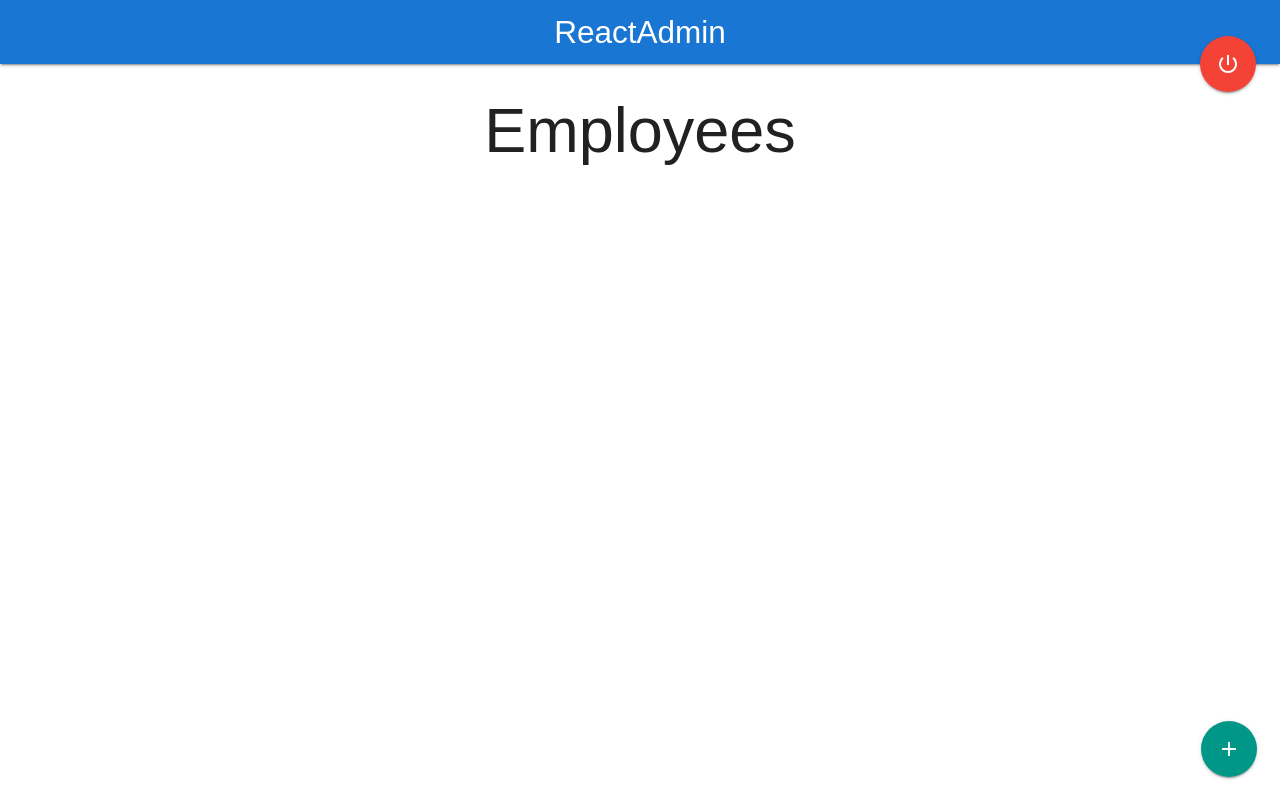
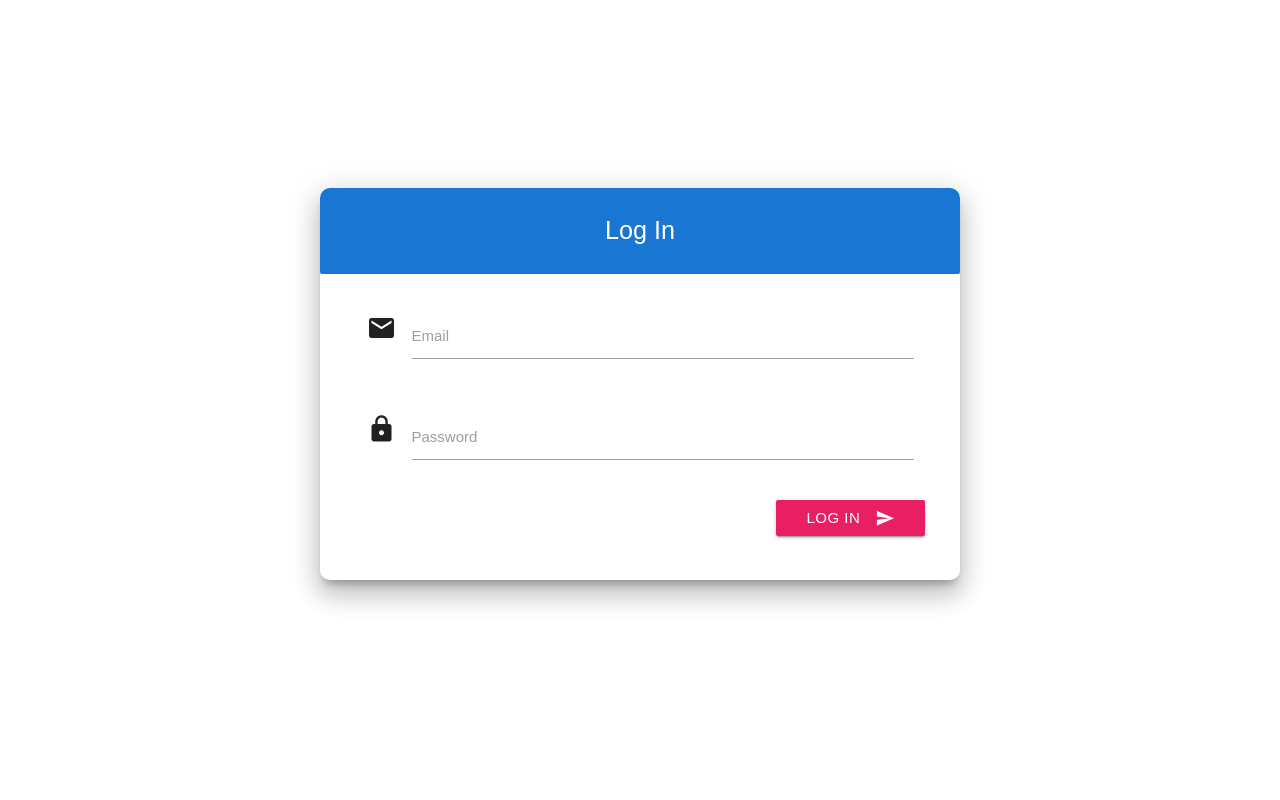
Before and after one commit to NomanGul/React-Admin, a React (Create React App) app: page / in a window 1280 px wide. Built offline with nearby package versions, Linux system fonts and the light colour scheme.

Commit message:
little bit changes for deploying

```diff
--- a/src/App.js
+++ b/src/App.js
@@ -175,18 +175,18 @@ class App extends Component {
     return (
       <div>
 
-        {/* {!login && <Login
+        {!login && <Login
           loginHandler={ e => this.loginHandler(e) }
           loginCard={ el => this.loginCard = el }
           emailVal={ el => this.emailVal = el }
           passVal={ el => this.passVal = el }
-        />} */}
+        />}
 
-        {/* {login && <Navbar logoutHandler={() => this.logoutHandler()} />} */}
+        {login && <Navbar logoutHandler={() => this.logoutHandler()} />}
 
-        {/* {login && <Dashboard employeeCreator={this.employeeCreator()} />} */}
-        <Navbar logoutHandler={() => this.logoutHandler()} />
-        <Dashboard employeeCreator={this.employeeCreator()} />
+        {login && <Dashboard employeeCreator={this.employeeCreator()} />}
+        {/* <Navbar logoutHandler={() => this.logoutHandler()} />
+        <Dashboard employeeCreator={this.employeeCreator()} /> */}
         <Form
           addFunc={() => this.addFunc()}
           cancelFunc={() => this.cancelFunc()}
```
Also changed, not shown: 1 other file (tests, documents, lock files or other folders).
